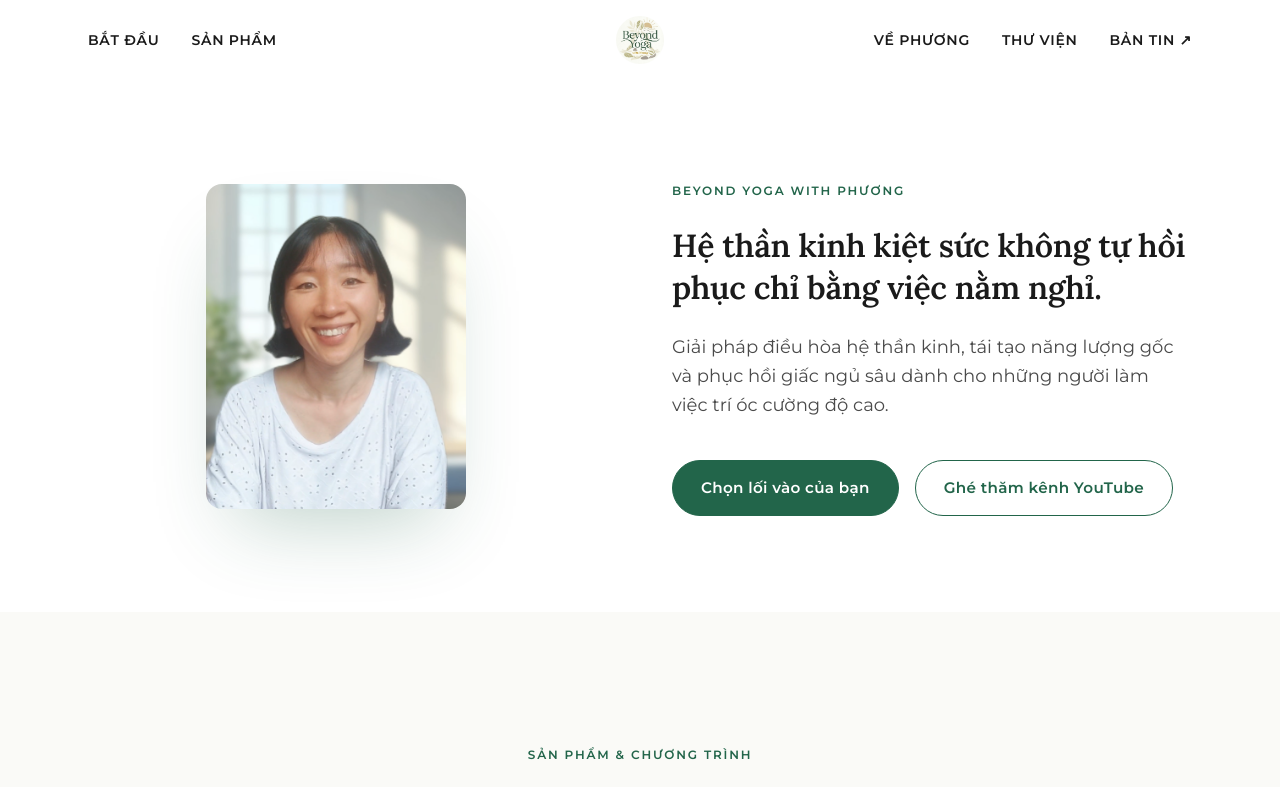
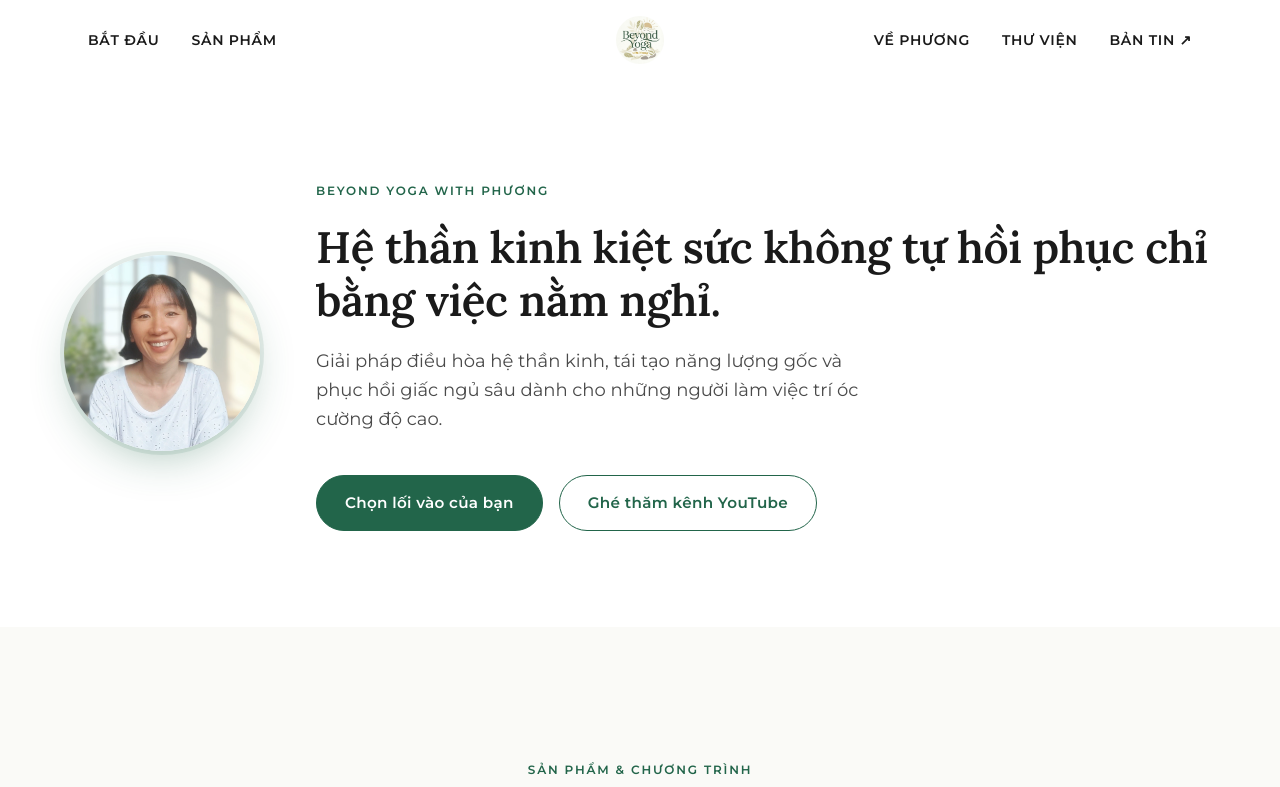
Before and after one commit to beyondyogawithphuong/beyondyogawithphuong, a Next.js app: page / in a window 1280 px wide. Shown: the top 787 px of the page. Built offline with nearby package versions, Linux system fonts and the light colour scheme.

Commit message:
Hero: circular avatar layout, fix grid imbalance, increase h1

```diff
--- a/components/sections/HeroNew.tsx
+++ b/components/sections/HeroNew.tsx
@@ -2,28 +2,31 @@ export default function HeroNew() {
   return (
     <section className="bg-paper py-16 md:py-24 px-4">
       <div className="container-wide">
-        <div className="grid grid-cols-1 md:grid-cols-2 gap-12 md:gap-16 items-center">
+        <div className="flex flex-col md:flex-row gap-10 md:gap-14 items-center">
 
-          {/* Portrait: left on desktop, below on mobile */}
-          <div className="order-2 md:order-1">
-            <div className="rounded-2xl overflow-hidden aspect-[4/5] shadow-[0_40px_80px_-30px_rgba(34,101,74,0.3)] max-w-[180px] mx-auto md:max-w-[260px]">
+          {/* Portrait: circular avatar — intentionally compact */}
+          <div className="shrink-0 order-2 md:order-1">
+            <div className="w-[148px] h-[148px] md:w-[196px] md:h-[196px] rounded-full overflow-hidden shadow-[0_16px_48px_-16px_rgba(34,101,74,0.45)] ring-4 ring-sage/10 mx-auto">
               <img
                 src="/phuong.png"
                 alt="Phuong, Beyond Yoga"
-                className="w-full h-full object-cover"
+                className="w-full h-full object-cover object-top"
               />
             </div>
           </div>
 
-          {/* Text: right on desktop, above on mobile */}
-          <div className="order-1 md:order-2">
-            <span className="eyebrow mb-6 block">Beyond Yoga with Phương</span>
+          {/* Text */}
+          <div className="order-1 md:order-2 flex-1 min-w-0">
+            <span className="eyebrow mb-5 block">Beyond Yoga with Phương</span>
 
-            <h1 className="text-ink mb-6" style={{ fontSize: 'clamp(1.5rem, 2.5vw, 2rem)', lineHeight: 1.3 }}>
+            <h1
+              className="text-ink mb-5"
+              style={{ fontSize: 'clamp(2rem, 3.5vw, 2.75rem)', lineHeight: 1.2 }}
+            >
               Hệ thần kinh kiệt sức không tự hồi phục chỉ bằng việc nằm nghỉ.
             </h1>
 
-            <p className="text-lg text-ink-soft mb-10 leading-relaxed max-w-lg">
+            <p className="text-lg text-ink-soft mb-10 leading-relaxed max-w-xl">
               Giải pháp điều hòa hệ thần kinh, tái tạo năng lượng gốc và phục hồi giấc ngủ sâu dành cho những người làm việc trí óc cường độ cao.
             </p>
 
```
